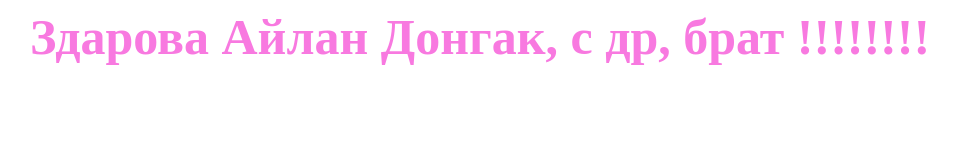
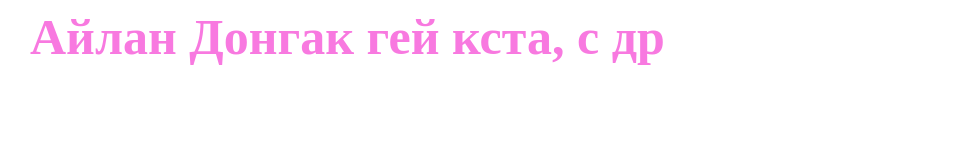
Before and after one commit to Zentawrus/Zentawrus.github.io, a plain HTML site: page index.html in a window 1280 px wide. Shown: the whole page, without its empty margins (320-1277 px from the left). Drawn offline with Linux system fonts and the light colour scheme.

Commit message:
Update index.html

```diff
--- a/index.html
+++ b/index.html
@@ -6,6 +6,6 @@
 	    <title>Mass love</title>
     </head>
     <body>
-        <h1 id="mozk">Здарова Айлан Донгак, с др, брат !!!!!!!!</h1>
+        <h1 id="mozk">Айлан Донгак гей кста, с др</h1>
     </body>
 </html>
```
